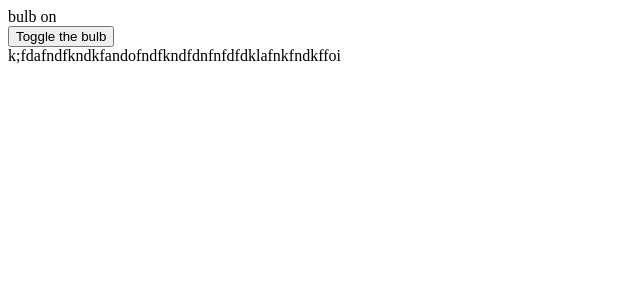
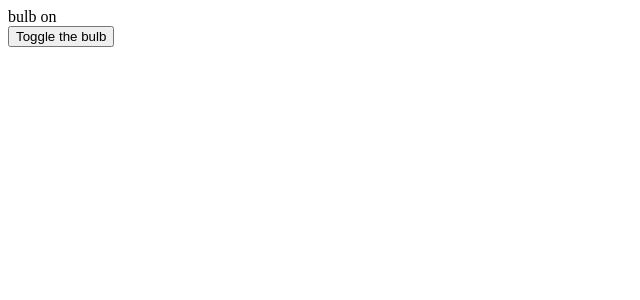
Before and after one commit to Udaybhatnagar/React-Revision, a React (Vite) app: page / in a window 1280 px wide. Shown: the top 300 px of the page, without its empty margins (0-640 px from the left). Built offline with nearby package versions, Linux system fonts and the light colour scheme.

Commit message:
Update App.jsx

```diff
--- a/src/App.jsx
+++ b/src/App.jsx
@@ -10,7 +10,7 @@ function App() {
     <div>
       <Rollingupstate/>
 
-k;fdafndfkndkfandofndfkndfdnfnfdfdklafnkfndkffoi
+
     </div>
   )
 }
```
